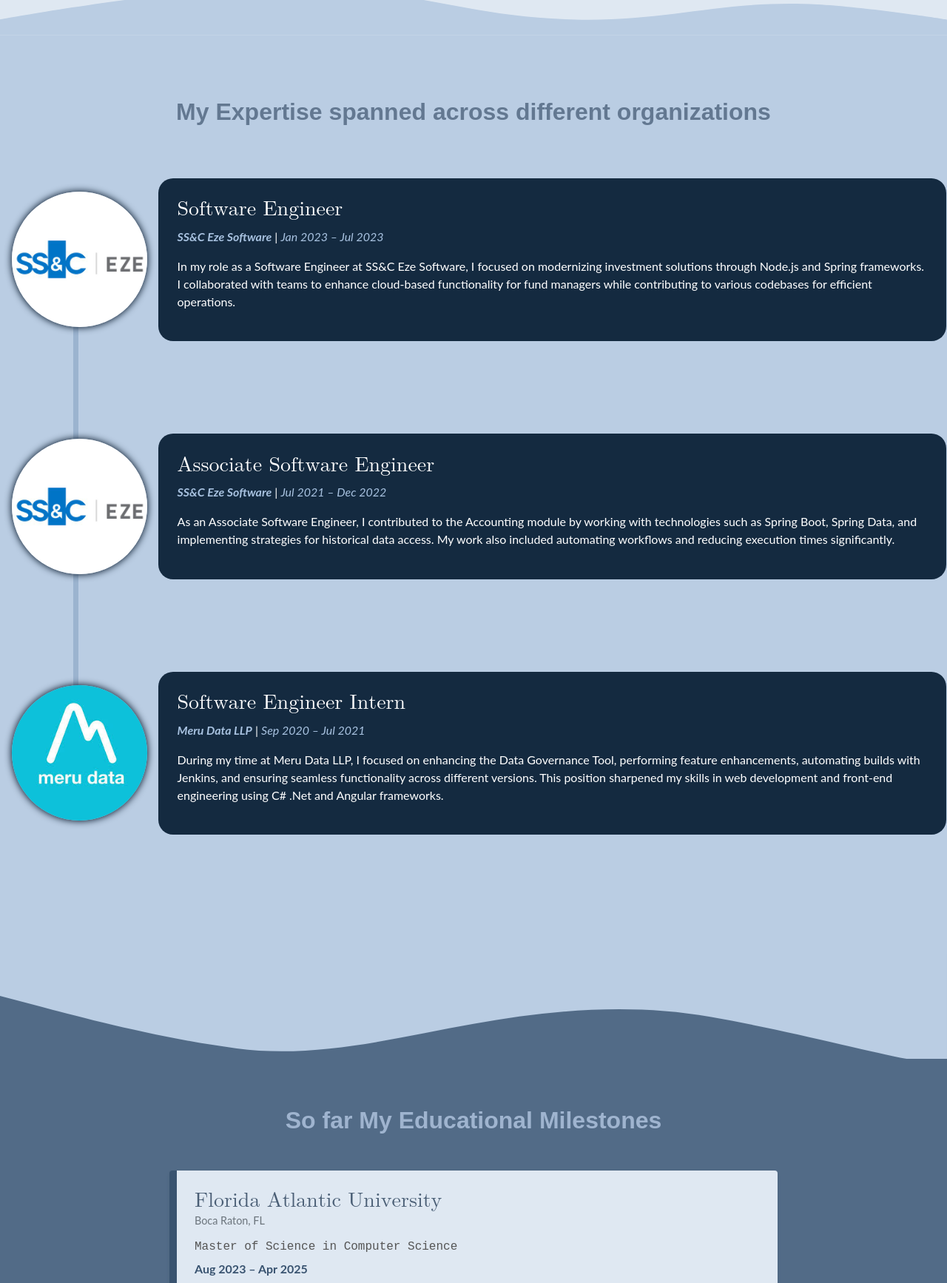
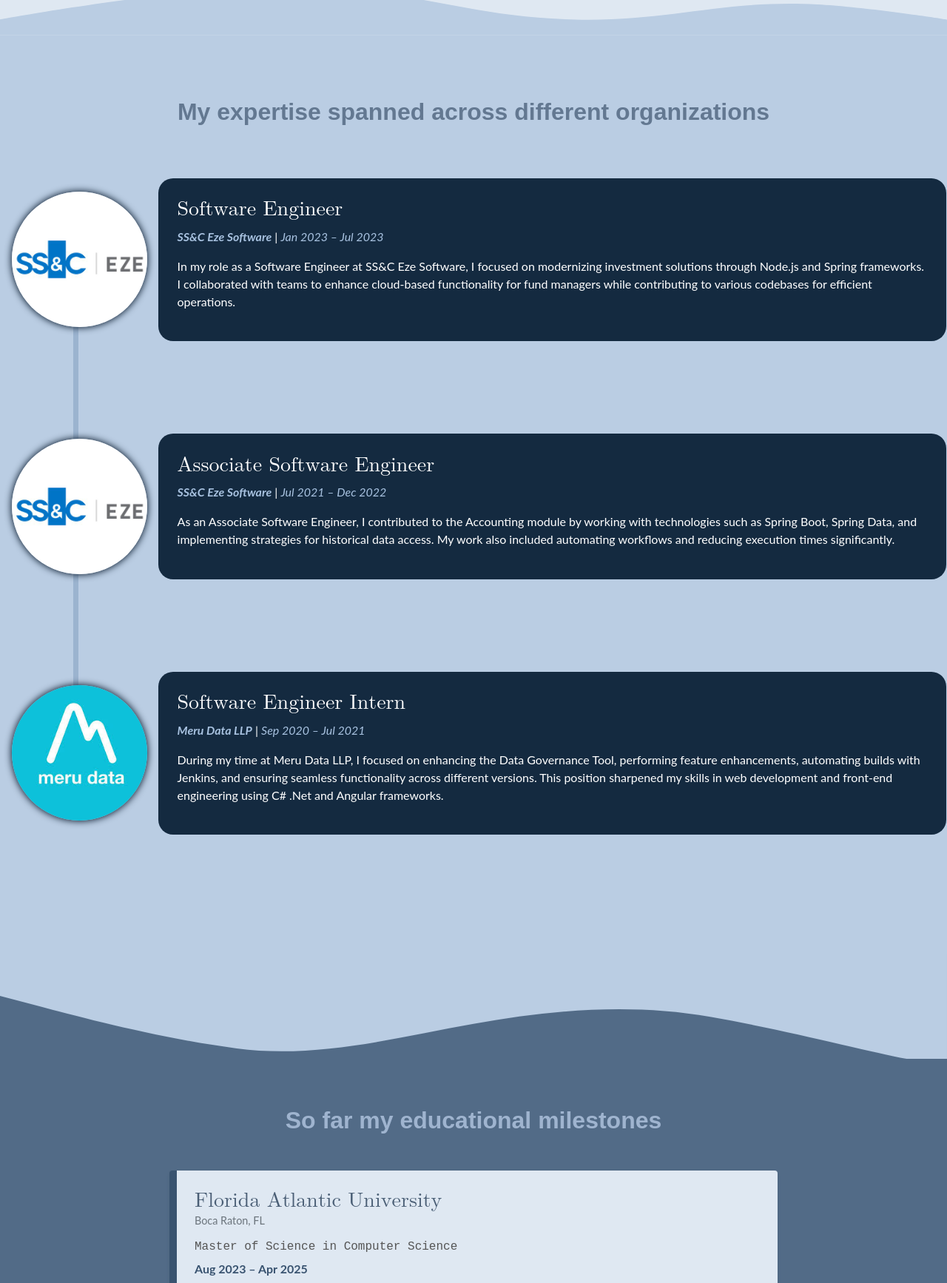
Before and after one commit to charankontham/charankontham.github.io, a plain HTML site: page index.html in a window 1280 px wide. Shown: the part 720-2454 px from the top of the page at 74% size. Drawn offline with nearby package versions, Linux system fonts and the light colour scheme.

Commit message:
Updated section heading letter case

```diff
--- a/index.html
+++ b/index.html
@@ -127,7 +127,7 @@
     <!-- Experience Section -->
     <section id="experience">
         <div class="container">
-            <h2 class="section-heading">My Expertise spanned across different organizations</h2>
+            <h2 class="section-heading">My expertise spanned across different organizations</h2>
             <div class="experiences">
                 <div class="timeline"></div>
                 <!-- Job 1: SS&C Eze Software (Software Engineer) -->
@@ -196,7 +196,7 @@
     <!-- Education Section -->
     <section id="education" class="bg-light py-5">
         <div class="container">
-            <h2 class="section-heading text-center mb-5">So far My Educational Milestones</h2>
+            <h2 class="section-heading text-center mb-5">So far my educational milestones</h2>
             <div class="row justify-content-center">
 
                 <!-- Education Item -->
```
